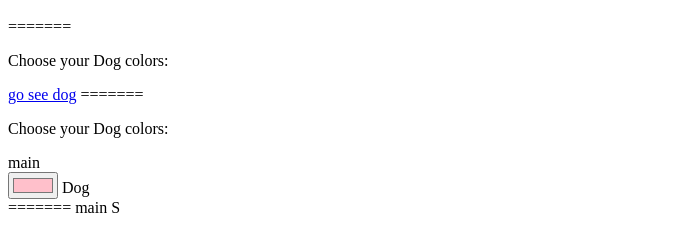
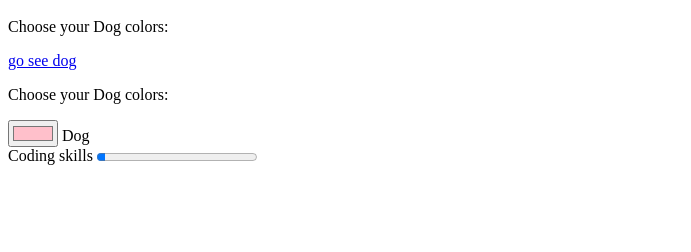
Before and after one commit to jchin11/project-1, a plain HTML site: page index.html in a window 1280 px wide. Shown: the part 120-372 px from the top of the page, without its empty margins (0-691 px from the left). Drawn offline with Linux system fonts and the light colour scheme.

Commit message:
Update index.html

```diff
--- a/index.html
+++ b/index.html
@@ -9,21 +9,17 @@
     <h1>Hello Darkness -joey</h1>
     <h1> THIS A CHANGE IN THE BRANCH - JOSH</h1>
 
-
-=======
-
     <p>Choose your Dog colors:</p>
     <a href="josh branch file.html" >go see dog</a>
-=======
 
     <p>Choose your Dog colors:</p>
 
- main
     <div>
         <input type="color" id="head" name="dog" value="#FFC0CB" />
         <label for="dog">Dog</label>
     </div>
-=======
- main
+
+ <label for="skils"> Coding skills</label>
+ <progress id="skils" value="5" max="100"></progress>
 </body>
-</html>S
+</html>
```
